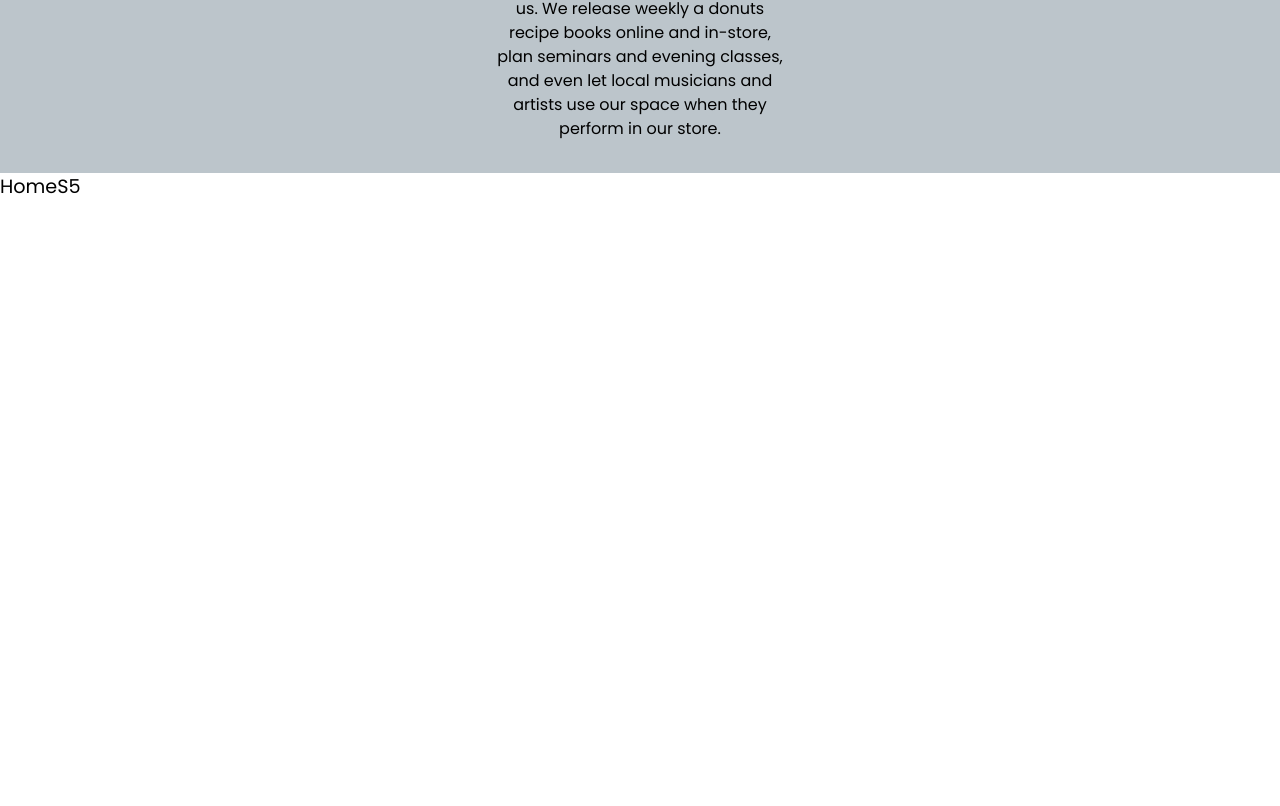
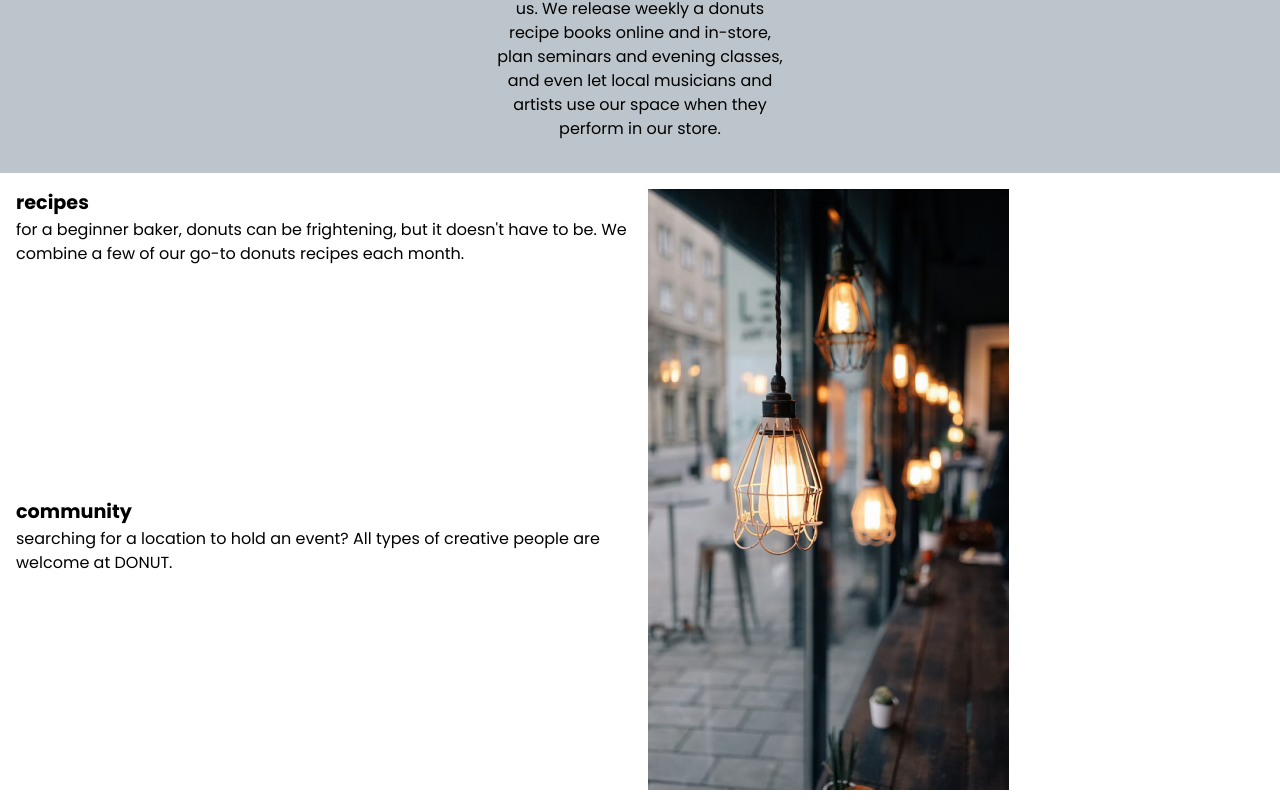
Before and after one commit to aa-Aliane/Donuts, a React (Vite) app: page / in a window 1280 px wide. Shown: the part 1795-2601 px from the top of the page. Before the commit the page ends 1997 px from the top, so only its background shows below. Built offline with nearby package versions, Linux system fonts and the light colour scheme.

Commit message:
Add fifth section

```diff
--- a/src/components/HomeS5.jsx
+++ b/src/components/HomeS5.jsx
@@ -1,7 +1,25 @@
-import React from 'react'
+import React from "react";
 
 export const HomeS5 = () => {
   return (
-    <div>HomeS5</div>
-  )
-}
+    <div className="home-s5">
+      <div className="home-s5__section">
+        <h4>recipes</h4>
+        <p>
+          for a beginner baker, donuts can be frightening, but it doesn't have
+          to be. We combine a few of our go-to donuts recipes each month.
+        </p>
+      </div>
+      <div className="home-s5__section">
+        <h4>community</h4>
+        <p>
+          searching for a location to hold an event? All types of creative
+          people are welcome at DONUT.
+        </p>
+      </div>
+      <div className="home-s5__img">
+        <img src="src/assets/homes5.png" alt="#" />
+      </div>
+    </div>
+  );
+};
--- a/styles/sass/components/_homes5.scss
+++ b/styles/sass/components/_homes5.scss
@@ -0,0 +1,21 @@
+.home-s5 {
+  display: grid;
+  grid-template-columns: 1fr 1fr;
+  gap: 1rem;
+  padding: 1rem;
+  &__section {
+    grid-column: 1 / 2;
+    & p {
+      font-size: var(--fs-m);
+    }
+  }
+
+  &__img {
+    display: flex;
+    align-items: center;
+    grid-column: 2 / 3;
+    grid-row: 1 / 3;
+  }
+
+
+}
--- a/styles/style.css
+++ b/styles/style.css
@@ -652,6 +652,25 @@ body {
   width: 30ch;
 }
 
+.home-s5 {
+  display: grid;
+  grid-template-columns: 1fr 1fr;
+  gap: 1rem;
+  padding: 1rem;
+}
+.home-s5__section {
+  grid-column: 1/2;
+}
+.home-s5__section p {
+  font-size: var(--fs-m);
+}
+.home-s5__img {
+  display: flex;
+  align-items: center;
+  grid-column: 2/3;
+  grid-row: 1/3;
+}
+
 .menu-item {
   display: grid;
   grid-template-columns: 2fr 1fr;
```
Also changed, not shown: src/assets/homes5.png (added), 1 other file (tests, documents, lock files or other folders).
